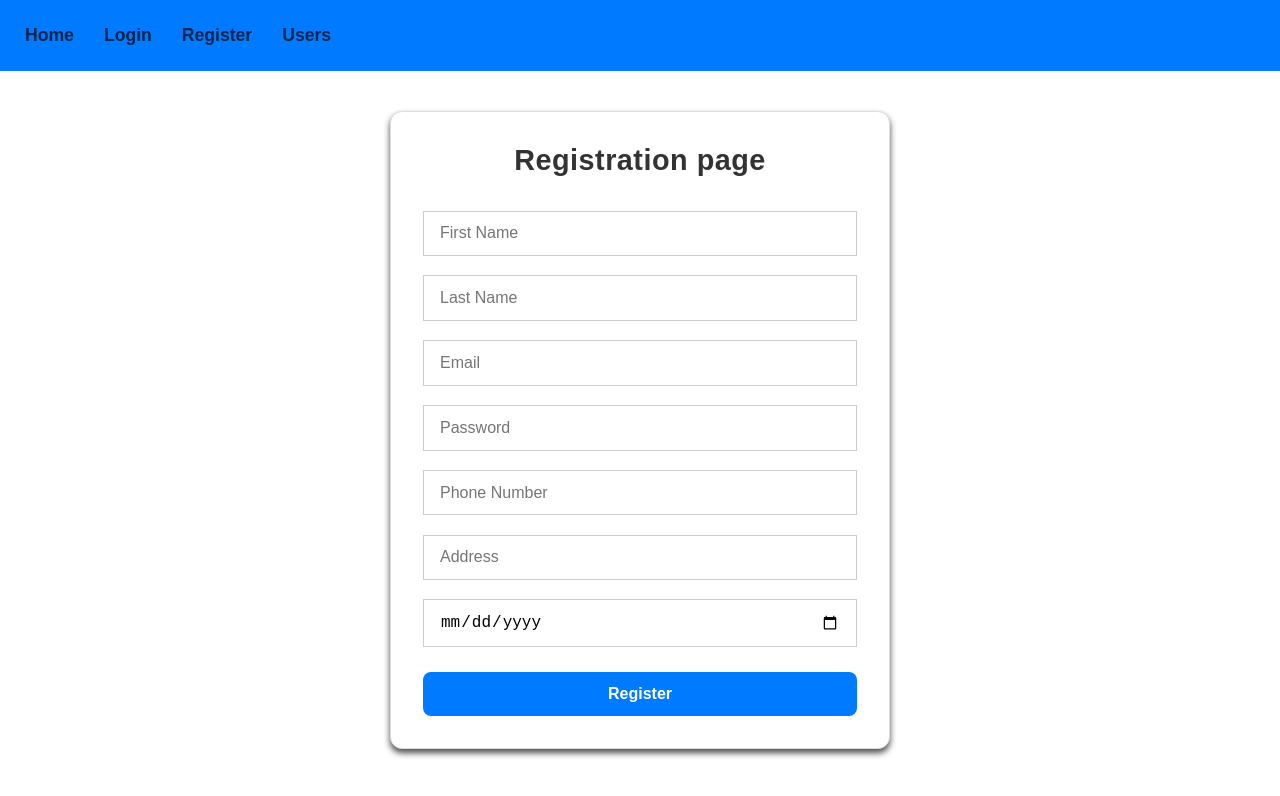
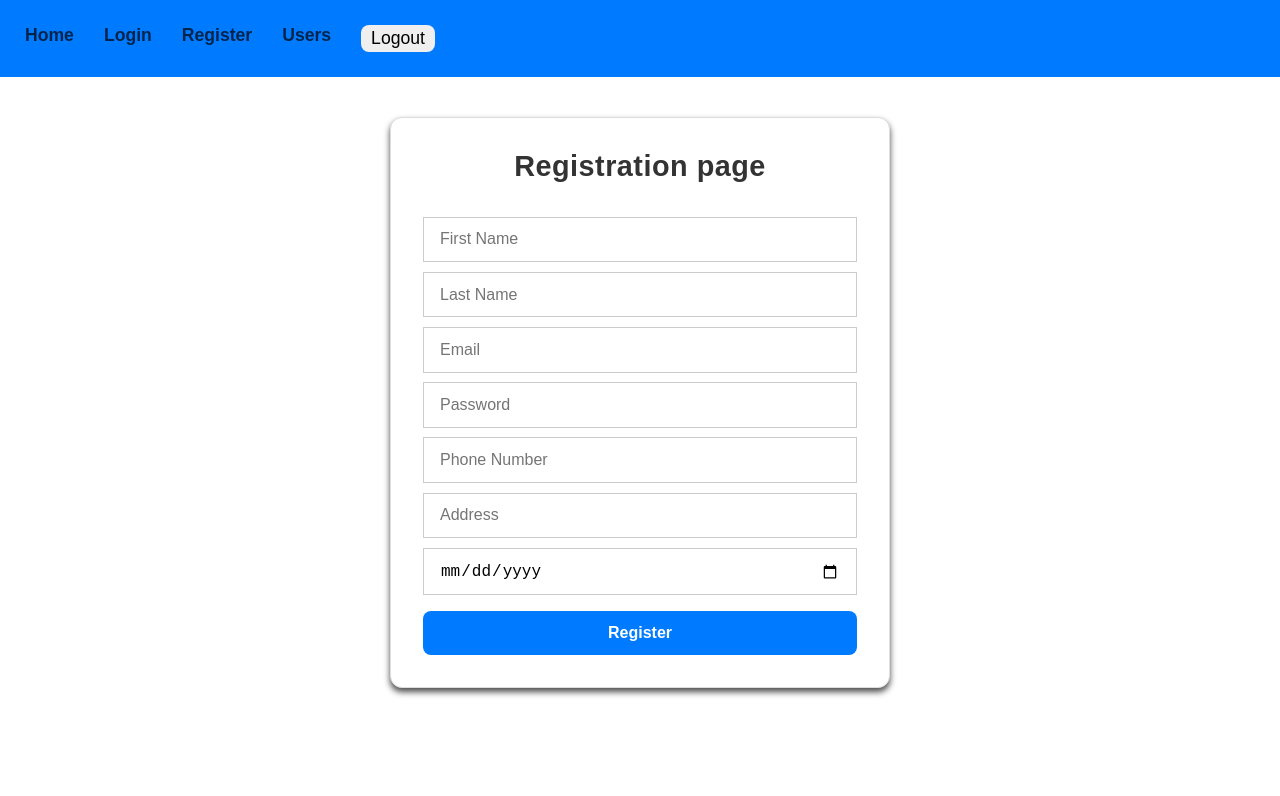
Before and after one commit to ClovisBK/NodeReactIntegration, a React (Vite) app: page /register in a window 1280 px wide. Shown: the top 796 px of the page. Built offline with nearby package versions, Linux system fonts and the light colour scheme.

Commit message:
Added a protected route component and modified the resgistration to automatically log the user in.

```diff
--- a/src/App.jsx
+++ b/src/App.jsx
@@ -5,6 +5,7 @@ import Navbar from './Components/Navbar';
 import Users from './Components/Users';
 import Register from './Components/Register';
 import Login from './Components/Login';
+import ProtectedRoute from './Components/ProtectedRoute';
 
 const Home = () => <h2>Welcome to the Card system</h2>;
 
@@ -23,7 +24,13 @@ const App = () => {
         <Route path='/' element={<Home/>}/>
         <Route path='/login' element={<Login/>}/>
         <Route path='/register' element={<Register/>}/>
-        <Route path='/users' element={<Users/>}/>
+        <Route
+            path='/users'
+            element={<ProtectedRoute>
+              <Users/>
+            </ProtectedRoute>
+            }
+        />
       </Routes>
     </Router>
   )
--- a/src/Components/Navbar.jsx
+++ b/src/Components/Navbar.jsx
@@ -2,14 +2,24 @@ import React from 'react'
 import { Link } from 'react-router-dom'
 import '../Styles/form.css';
 const Navbar = () => {
+    const handleLogout = () => {
+        localStorage.removeItem("token");
+        window.location.href = "/login";
+    }
   return (
     <nav className='navbar'>
         <ul>
-
         <li><Link to="/">Home</Link></li>
         <li> <Link to="/login">Login</Link></li>
         <li> <Link to="/register">Register</Link></li>
         <li> <Link to="/users">Users</Link></li>
+        <button onClick={handleLogout}
+        style={{
+            padding: "3px 10px",
+             borderRadius: ".5rem",
+             border: "none",
+             fontSize: "1.1rem"
+             }}>Logout</button>
         </ul>
     </nav>
   )
--- a/src/Components/ProtectedRoute.jsx
+++ b/src/Components/ProtectedRoute.jsx
@@ -0,0 +1,9 @@
+import React from 'react'
+import { Navigate } from 'react-router-dom'
+
+const ProtectedRoute = ({children}) => {
+const token = localStorage.getItem("token");
+return token ? children : <Navigate to="/login" replace />
+};
+
+export default ProtectedRoute
--- a/src/Components/Register.jsx
+++ b/src/Components/Register.jsx
@@ -13,35 +13,133 @@ const [form, setForm] = useState({
     dateOfBirth: '',
 });
 const [message, setMessage] = useState("");
+const [errors, setErrors] = useState({});
+
 const handleChange = (e) => {
 setForm({...form, [e.target.name]: e.target.value});
+setErrors({...errors, [e.target.name]: ""});
+
 };
+
+const validate = () => {
+    const newErrors = {};
+
+    if(!form.firstName.trim()) newErrors.firstName = "First name is required";
+    if(!form.lastName.trim()) newErrors.lastName = "Last name is required";
+    if(!form.email.trim()) newErrors.email = "Email is required";
+    else if(!/\S+@\S+\.\S+/.test(form.email))
+        newErrors.email = "invalid email address";
+    if(!form.password.trim())
+        newErrors.password = "Password is required";
+    else if(form.password.length < 8)
+        newErrors.password = "Password must be at least 8 characters";
+
+    if(!form.phoneNumber.trim())
+        newErrors.phoneNumber = "Phone number is required";
+
+    if(!form.address.trim())
+        newErrors.address = "Address is required";
+    if(!form.dateOfBirth.trim())
+        newErrors.dateOfBirth = "Date of birth is required";
+
+    return newErrors;
+};
+
 const handleSubmit = async (e) => {
 e.preventDefault();
-setMessage();
+setMessage("");
+const validationErrors = validate();
+
+if(Object.keys(validationErrors).length > 0){
+    setErrors(validationErrors);
+    return;
+}
+
 
 try{
     const res = await api.post("/auth/register", form);
     setMessage(res.data || "Registration successful!");
+
+    localStorage.setItem("token", res.data.token);
+
+    setForm({
+        firstName: "",
+        lastName: "",
+        email: "",
+        password: "",
+        phoneNumber: "",
+        address: "",
+        dateOfBirth: "",
+    });
+    setErrors({});
+    window.location.href = "/users";
 }catch(error){
     setMessage(error.response?.data || "Error during registration");
 }
+
 };
+
   return (
     <div className='form-container'>
       <h2>Registration page</h2>
         <form onSubmit={handleSubmit}>
-            <input type="text" name='firstName' placeholder='First Name' onChange={handleChange} />
-            <input type="text" name='lastName' placeholder='Last Name' onChange={handleChange} />
-            <input type="email" name='email' placeholder='Email' onChange={handleChange} />
-            <input type="password" name='password' placeholder='Password' onChange={handleChange} />
-            <input type="tel" name='phoneNumber' placeholder='Phone Number' onChange={handleChange} />
-            <input type="text" name='address' placeholder='Address' onChange={handleChange} />
-            <input type="date" name='dateOfBirth' placeholder='Date of Birth' onChange={handleChange} />
+            <input
+            type="text"
+            name='firstName'
+            placeholder='First Name'
+            value={form.firstName}
+            onChange={handleChange} />
+            {errors.firstName &&  <span id='fnameError'>{errors.firstName}</span>}
+
+            <input
+            type="text"
+             name='lastName'
+             placeholder='Last Name'
+             value={form.lastName}
+             onChange={handleChange} />
+            {errors.lastName &&  <span id='fnameError'>{errors.lastName}</span>}
+
+            <input
+             type="email"
+             name='email'
+             placeholder='Email'
+             value={form.email}
+              onChange={handleChange} />
+            {errors.email &&  <span id='fnameError'>{errors.email}</span>}
+
+            <input
+             type="password"
+             name='password'
+             placeholder='Password'
+             value={form.password}
+             onChange={handleChange} />
+            {errors.password &&  <span id='fnameError'>{errors.password}</span>}
+
+            <input
+             type="tel"
+             name='phoneNumber'
+             placeholder='Phone Number'
+             value={form.phoneNumber}
+             onChange={handleChange} />
+            {errors.phoneNumber &&  <span id='fnameError'>{errors.phoneNumber}</span>}
+
+            <input
+            type="text"
+            name='address'
+            placeholder='Address'
+            value={form.address} onChange={handleChange} />
+            {errors.address &&  <span id='fnameError'>{errors.address}</span>}
+
+            <input
+             type="date"
+             name='dateOfBirth'
+             value={form.dateOfBirth}
+             onChange={handleChange} />
+            {errors.dateOfBirth &&  <span id='fnameError'>{errors.dateOfBirth}</span>}
 
             <button type='submit'>Register</button>
         </form>
-        {message && <p className='status'>{message}</p>}
+        {message && <p style={{color: "green"}}>{message}</p>}
     </div>
   )
 }
--- a/src/Styles/form.css
+++ b/src/Styles/form.css
@@ -50,7 +50,7 @@
 .form-container input{
     width: 100%;
     padding: 0.8rem 1rem;
-    margin: 0.6rem 0;
+    margin:  0.6rem 0 0;
     border: 1px solid #ccc;
     font-size: 1rem;
     transition: border-color o.25s ease;
@@ -91,6 +91,9 @@
 .form-container p.success{
     color: #28a745;
 }
+.form-container span{
+    color: red;
+}
 
 @media (max-width: 480){
     .form-container{
@@ -103,7 +106,7 @@
 }
 
 .user-table{
-    max-width: 1000px;
+    max-width: 1200px;
     margin: 3rem auto;
     box-shadow: 0 2px 5px rgba(0, 0, 0, .5);
     padding: 1.5rem;
```
